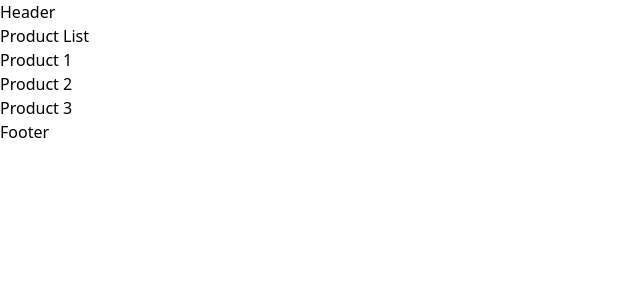
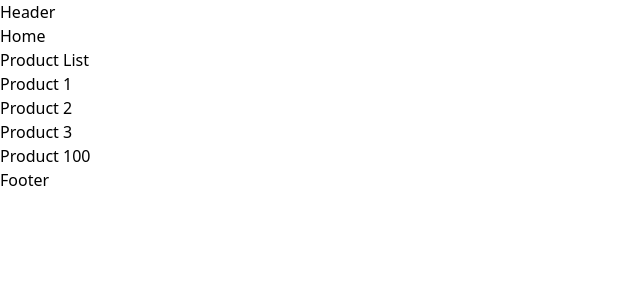
Before and after one commit to muhriddin20056525/nextjs-15, a Next.js app: page /products in a window 1280 px wide. Shown: the top 300 px of the page, without its empty margins (0-640 px from the left). Built offline with nearby package versions, Linux system fonts and the light colour scheme.

Commit message:
14-dars Link component

```diff
--- a/src/app/page.tsx
+++ b/src/app/page.tsx
@@ -1,9 +1,12 @@
+import Link from "next/link";
 import React from "react";
 
 export default function Home() {
   return (
     <div>
       <h1>Welcome Home!</h1>
+      <Link href={"/blog"}>Blog</Link>
+      <Link href={"/products"}>Products</Link>
     </div>
   );
 }
--- a/src/app/products/page.tsx
+++ b/src/app/products/page.tsx
@@ -1,12 +1,25 @@
+import Link from "next/link";
 import React from "react";
 
 export default function ProductList() {
+  const productId = 100;
+
   return (
     <div>
+      <Link href={"/"}>Home</Link>
       <h1>Product List</h1>
-      <h2>Product 1</h2>
-      <h2>Product 2</h2>
-      <h2>Product 3</h2>
+      <h2>
+        <Link href={"/products/1"}>Product 1</Link>
+      </h2>
+      <h2>
+        <Link href={"/products/2"}>Product 2</Link>
+      </h2>
+      <h2>
+        <Link href={"/products/3"}>Product 3</Link>
+      </h2>
+      <h2>
+        <Link href={`/products/${productId}`}>Product {productId}</Link>
+      </h2>
     </div>
   );
 }
```
Also changed, not shown: src/app/blog/page.tsx (+5 -5 lines), 1 other file (tests, documents, lock files or other folders).
